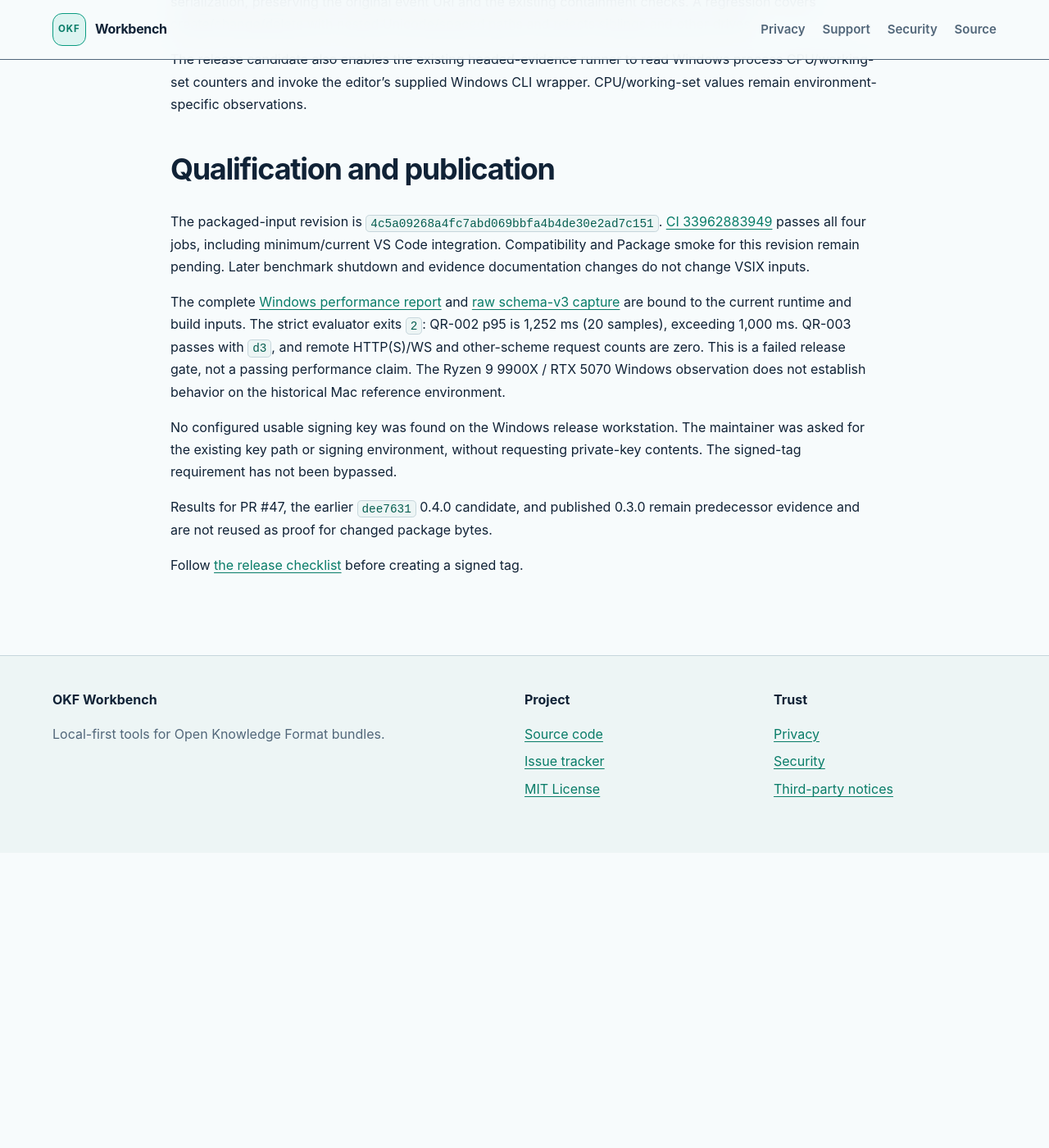
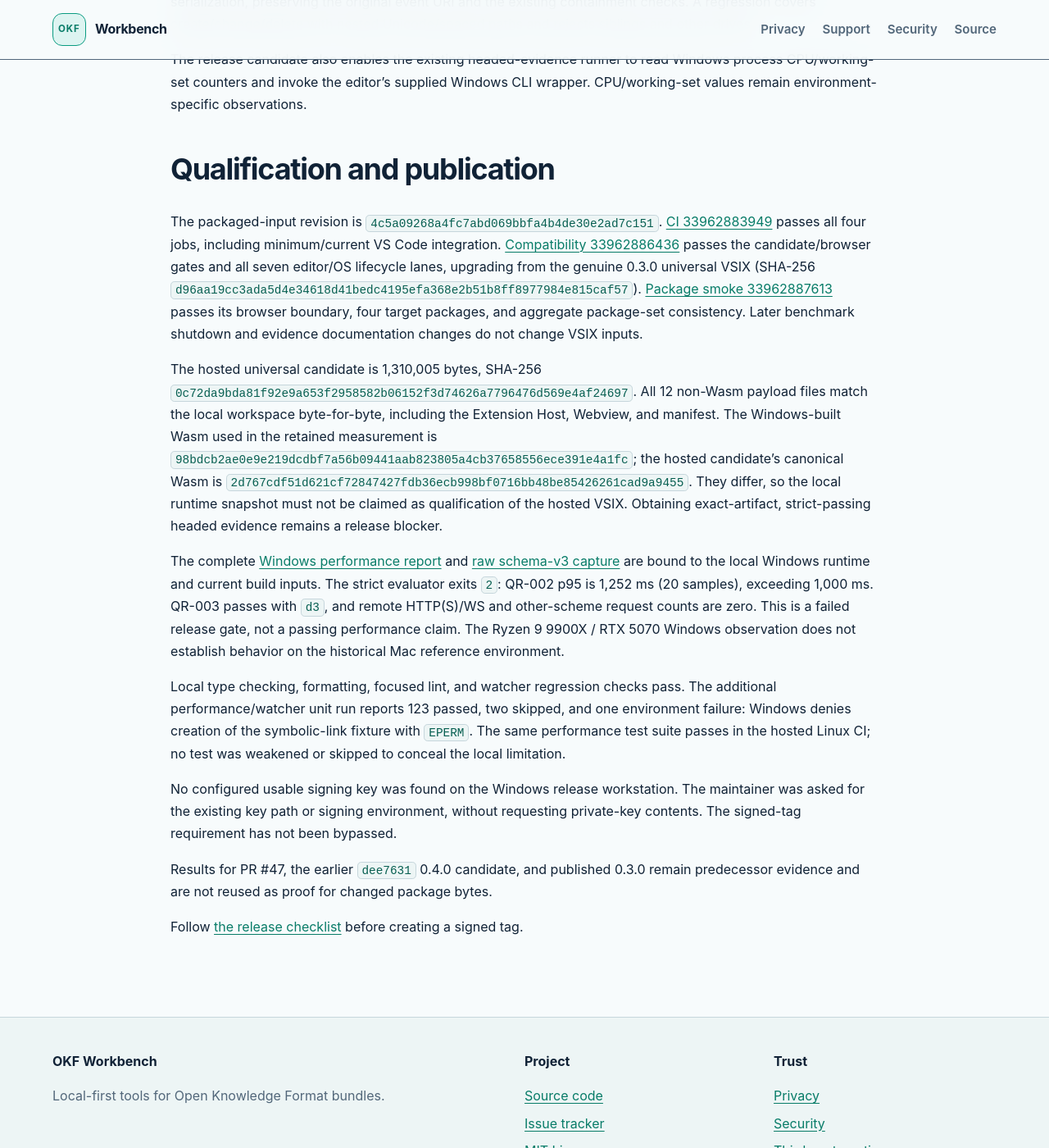
Before and after one commit to koizumikento/okf-workbench, a Jekyll site: the page built from docs/releases/0.4.0.md, in a window 1280 px wide and 1400 px high, scrolled down 976 px. Shown: the whole window at 82% size. Built offline with Jekyll 4.4.1, drawn with Linux system fonts in a browser that asks for light colours; our own code applies the rules of GitHub Pages for plain Markdown files; before the commit the page ends 2016 px from its top, so only the background shows below that.

Commit message:
docs: record candidate gates and outstanding release blockers

```diff
--- a/docs/releases/0.4.0.md
+++ b/docs/releases/0.4.0.md
@@ -24,17 +24,38 @@ CPU/working-set values remain environment-specific observations.
 
 The packaged-input revision is `4c5a09268a4fc7abd069bbfa4b4de30e2ad7c151`.
 [CI 33962883949](https://github.com/koizumikento/okf-workbench/actions/runs/33962883949)
-passes all four jobs, including minimum/current VS Code integration. Compatibility and
-Package smoke for this revision remain pending. Later benchmark shutdown and evidence
-documentation changes do not change VSIX inputs.
+passes all four jobs, including minimum/current VS Code integration.
+[Compatibility 33962886436](https://github.com/koizumikento/okf-workbench/actions/runs/33962886436)
+passes the candidate/browser gates and all seven editor/OS lifecycle lanes, upgrading
+from the genuine 0.3.0 universal VSIX (SHA-256
+`d96aa19cc3ada5d4e34618d41bedc4195efa368e2b51b8ff8977984e815caf57`).
+[Package smoke 33962887613](https://github.com/koizumikento/okf-workbench/actions/runs/33962887613)
+passes its browser boundary, four target packages, and aggregate package-set consistency.
+Later benchmark shutdown and evidence documentation changes do not change VSIX inputs.
+
+The hosted universal candidate is 1,310,005 bytes, SHA-256
+`0c72da9bda81f92e9a653f2958582b06152f3d74626a7796476d569e4af24697`.
+All 12 non-Wasm payload files match the local workspace byte-for-byte, including the
+Extension Host, Webview, and manifest. The Windows-built Wasm used in the retained
+measurement is `98bdcb2ae0e9e219dcdbf7a56b09441aab823805a4cb37658556ece391e4a1fc`;
+the hosted candidate's canonical Wasm is
+`2d767cdf51d621cf72847427fdb36ecb998bf0716bb48be85426261cad9a9455`. They differ, so
+the local runtime snapshot must not be claimed as qualification of the hosted VSIX.
+Obtaining exact-artifact, strict-passing headed evidence remains a release blocker.
 
 The complete [Windows performance report](../evidence/performance/vscode-1.129.1-0.4.0-windows-blocked.md)
 and [raw schema-v3 capture](../evidence/performance/vscode-1.129.1-0.4.0-windows-blocked.json)
-are bound to the current runtime and build inputs. The strict evaluator exits `2`:
+are bound to the local Windows runtime and current build inputs. The strict evaluator exits `2`:
 QR-002 p95 is 1,252 ms (20 samples), exceeding 1,000 ms. QR-003 passes with `d3`, and
 remote HTTP(S)/WS and other-scheme request counts are zero. This is a failed release
 gate, not a passing performance claim. The Ryzen 9 9900X / RTX 5070 Windows observation
 does not establish behavior on the historical Mac reference environment.
+
+Local type checking, formatting, focused lint, and watcher regression checks pass.
+The additional performance/watcher unit run reports 123 passed, two skipped, and one
+environment failure: Windows denies creation of the symbolic-link fixture with `EPERM`.
+The same performance test suite passes in the hosted Linux CI; no test was weakened or
+skipped to conceal the local limitation.
 
 No configured usable signing key was found on the Windows release workstation. The
 maintainer was asked for the existing key path or signing environment, without requesting
```
Also changed, not shown: docs/performance-evidence.md (+7 -0 lines), docs/release-checklist.md (+5 -3 lines).
